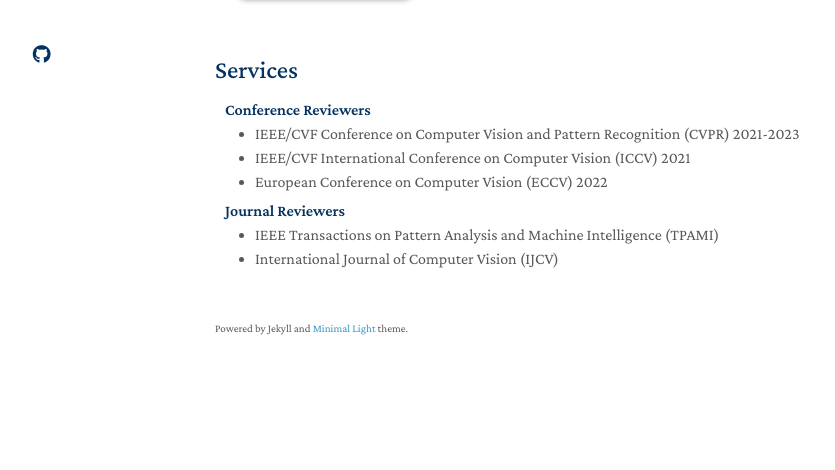
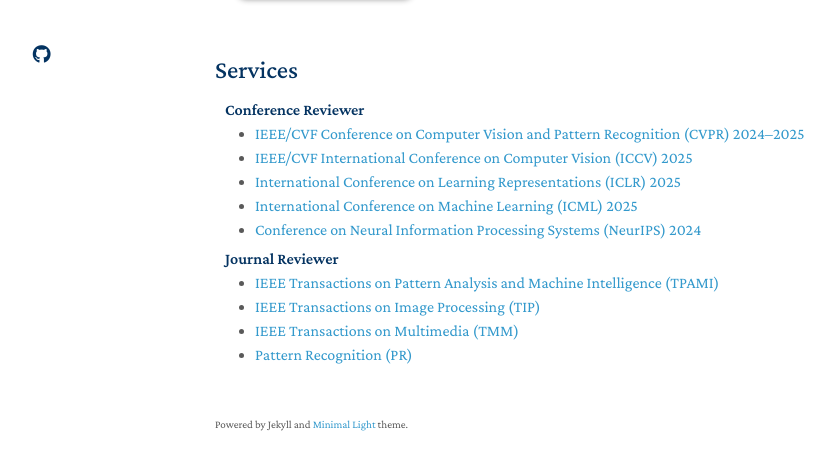
Before and after one commit to liyingyanUCAS/liyingyanucas.github.io, a Jekyll site: the page built from index.md, in a window 1280 px wide and 900 px high, scrolled down 820 px, cut to the strip 395-865 px from the top of the window. Shown: the whole strip, without its empty margins (255-1090 px from the left). Built offline with Jekyll 4.4.1, drawn with Linux system fonts in a browser that asks for light colours; a style sheet for code colours, icons or effects is not loaded; our own code applies the rules of GitHub Pages for plain Markdown files; before the commit the page ends 1624 px from its top, so only the background shows below that.

Commit message:
Update services.md

```diff
--- a/_includes/services.md
+++ b/_includes/services.md
@@ -1,16 +1,20 @@
 ## Services
 
-<h4 style="margin:0 10px 0;">Conference Reviewers</h4>
+<h4 style="margin:0 10px 0;">Conference Reviewer</h4>
 
 <ul style="margin:0 0 5px;">
-  <li><a href="http://cvpr2023.thecvf.com/"><autocolor>IEEE/CVF Conference on Computer Vision and Pattern Recognition (CVPR) 2021-2023</autocolor></a></li>
-  <li><a href="http://iccv2021.thecvf.com/"><autocolor>IEEE/CVF International Conference on Computer Vision (ICCV) 2021</autocolor></a></li>
-  <li><a href="https://eccv2022.ecva.net/"><autocolor>European Conference on Computer Vision (ECCV) 2022</autocolor></a></li>
+  <li><a href="https://cvpr2024.thecvf.com/">IEEE/CVF Conference on Computer Vision and Pattern Recognition (CVPR) 2024–2025</a></li>
+  <li><a href="https://iccv2025.thecvf.com/">IEEE/CVF International Conference on Computer Vision (ICCV) 2025</a></li>
+  <li><a href="https://iclr.cc/">International Conference on Learning Representations (ICLR) 2025</a></li>
+  <li><a href="https://icml.cc/">International Conference on Machine Learning (ICML) 2025</a></li>
+  <li><a href="https://nips.cc/">Conference on Neural Information Processing Systems (NeurIPS) 2024</a></li>
 </ul>
 
-<h4 style="margin:0 10px 0;">Journal Reviewers</h4>
+<h4 style="margin:0 10px 0;">Journal Reviewer</h4>
 
 <ul style="margin:0 0 20px;">
-  <li><a href="https://www.computer.org/csdl/journal/tp"><autocolor>IEEE Transactions on Pattern Analysis and Machine Intelligence (TPAMI)</autocolor></a></li>
-  <li><a href="https://www.springer.com/journal/11263"><autocolor>International Journal of Computer Vision (IJCV)</autocolor></a></li>
+  <li><a href="https://www.computer.org/csdl/journal/tp">IEEE Transactions on Pattern Analysis and Machine Intelligence (TPAMI)</a></li>
+  <li><a href="https://ieeexplore.ieee.org/xpl/RecentIssue.jsp?punumber=83">IEEE Transactions on Image Processing (TIP)</a></li>
+  <li><a href="https://ieeexplore.ieee.org/xpl/RecentIssue.jsp?punumber=4563993">IEEE Transactions on Multimedia (TMM)</a></li>
+  <li><a href="https://www.journals.elsevier.com/pattern-recognition">Pattern Recognition (PR)</a></li>
 </ul>
```
